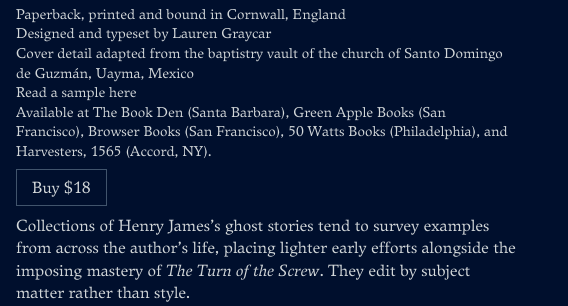
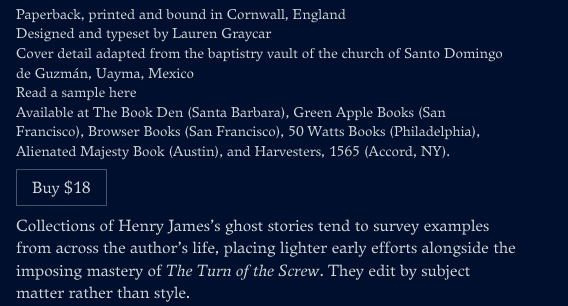
Before and after one commit to williampan/dancingstarpress, an Eleventy site: page index.md in a window 1280 px wide. Shown: the part 200-506 px from the top of the page, 294-862 px from the left. Built offline with nearby package versions, Linux system fonts and the light colour scheme; Eleventy itself is replaced by a stand-in of ours; files that its build step writes are made by us from their sources.

Commit message:
add another stockist!

```diff
--- a/index.md
+++ b/index.md
@@ -12,7 +12,7 @@
     <p>Designed and typeset by <a href="http://kima.us/" target="_blank">Lauren Graycar</a></p>
     <p>Cover detail adapted from the baptistry vault of the church of Santo Domingo de Guzmán, Uayma, Mexico</p>
     <p><a href="/files/James_Preview.pdf" target="_blank">Read a sample here</a></p>
-    <p>Available at <a href="https://www.bookden.com/">The Book Den (Santa Barbara)</a>, <a href="https://greenapplebooks.com/">Green Apple Books (San Francisco)</a>, Browser Books (San Francisco), <a href="https://50wattsbooks.com/">50 Watts Books (Philadelphia)</a>, and <a href="https://maps.app.goo.gl/YRPmMQ8HXwHr4oXw6">Harvesters, 1565 (Accord, NY)</a>.</p>
+    <p>Available at <a href="https://www.bookden.com/">The Book Den (Santa Barbara)</a>, <a href="https://greenapplebooks.com/">Green Apple Books (San Francisco)</a>, Browser Books (San Francisco), <a href="https://50wattsbooks.com/">50 Watts Books (Philadelphia)</a>, <a href="https://alienatedmajestybooks.com/">Alienated Majesty Book (Austin)</a>, and <a href="https://maps.app.goo.gl/YRPmMQ8HXwHr4oXw6">Harvesters, 1565 (Accord, NY)</a>.</p>
 buy-link: https://buy.stripe.com/3csfZh7Zj5FK4GA144
 price: $18
 ---
```
Also changed, not shown: _includes/about.html (+1 -0 lines).
